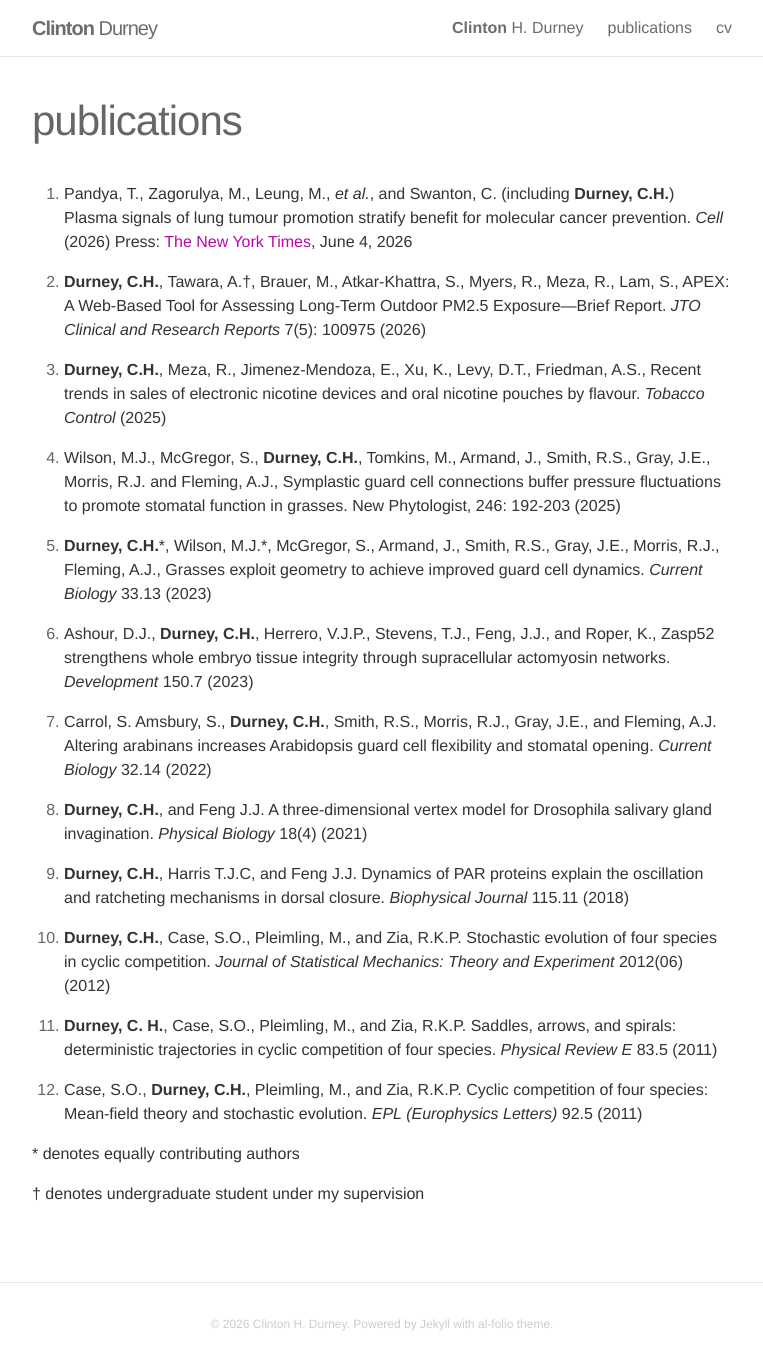
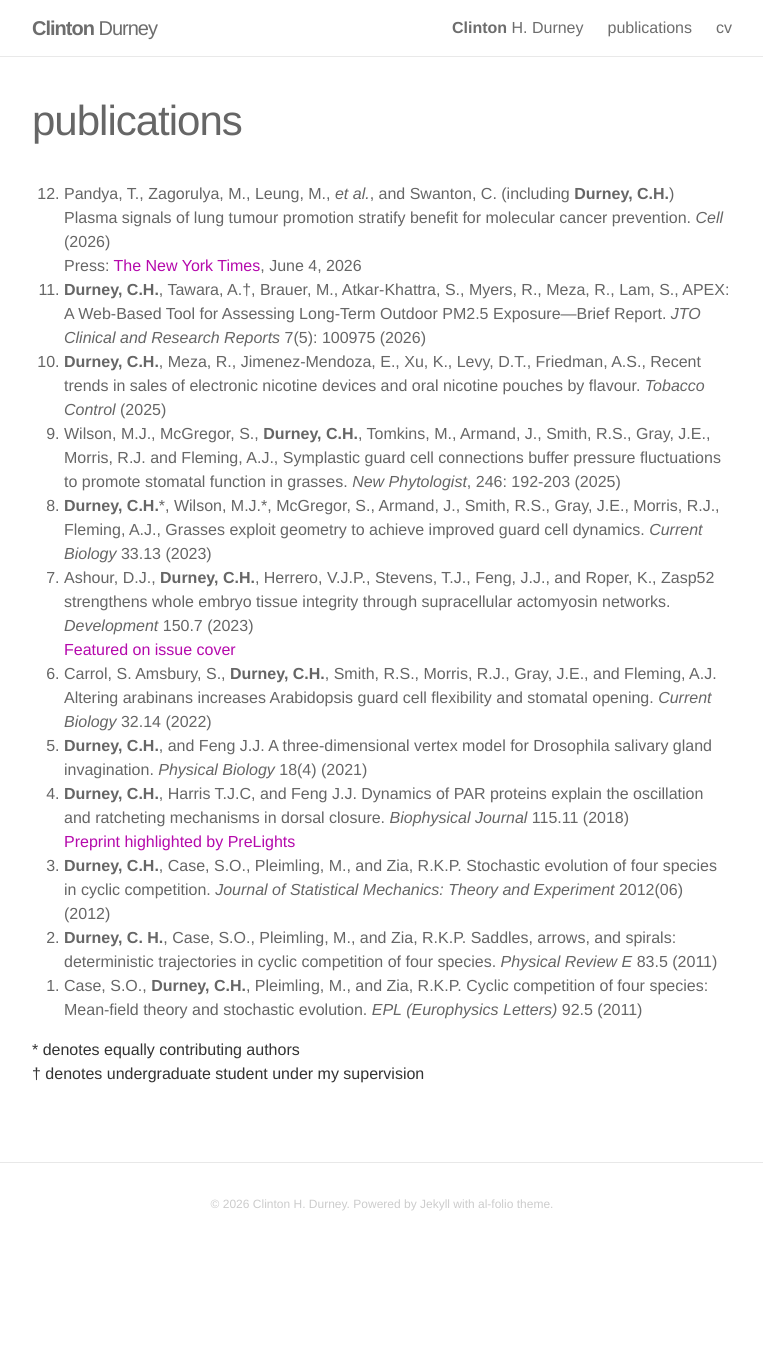
Before and after one commit to clintondurney/clintondurney.github.io, a Jekyll site: the page built from _pages/publications.md, in a window 1280 px wide and 1365 px high. Shown: the whole window, without its empty margins (258-1021 px from the left). Built offline with Jekyll 4.4.1, drawn with Linux system fonts in a browser that asks for light colours; nearby versions of some CDN libraries.

Commit message:
update with highlights

```diff
--- a/_pages/publications.md
+++ b/_pages/publications.md
@@ -4,32 +4,34 @@ permalink: /publications/
 title: publications
 ---
 
-12. Pandya, T., Zagorulya, M., Leung, M., _et al._, and Swanton, C. (including **Durney, C.H.**) Plasma signals of lung tumour promotion stratify benefit for molecular cancer prevention. _Cell_ (2026)
-    Press: [The New York Times](https://www.nytimes.com/2026/06/04/well/lung-cancer-prevention.html?unlocked_article_code=1.nlA.22yd.lOSdAdPJuK8r&smid=url-share), June 4, 2026
+<ol reversed>
+  <li>Pandya, T., Zagorulya, M., Leung, M., <em>et al.</em>, and Swanton, C. (including <strong>Durney, C.H.</strong>) Plasma signals of lung tumour promotion stratify benefit for molecular cancer prevention. <em>Cell</em> (2026)<br>
+  Press: <a href="https://www.nytimes.com/2026/06/04/well/lung-cancer-prevention.html?unlocked_article_code=1.nlA.22yd.lOSdAdPJuK8r&smid=url-share">The New York Times</a>, June 4, 2026</li>
 
-13. **Durney, C.H.**, Tawara, A.&dagger;, Brauer, M., Atkar-Khattra, S., Myers, R., Meza, R., Lam, S., APEX: A Web-Based Tool for Assessing Long-Term Outdoor PM2.5 Exposure—Brief Report. _JTO Clinical and Research Reports_ 7(5): 100975 (2026)
+  <li><strong>Durney, C.H.</strong>, Tawara, A.&dagger;, Brauer, M., Atkar-Khattra, S., Myers, R., Meza, R., Lam, S., APEX: A Web-Based Tool for Assessing Long-Term Outdoor PM2.5 Exposure—Brief Report. <em>JTO Clinical and Research Reports</em> 7(5): 100975 (2026)</li>
 
-14. **Durney, C.H.**, Meza, R., Jimenez-Mendoza, E., Xu, K., Levy, D.T., Friedman, A.S., Recent trends in sales of electronic nicotine devices and oral nicotine pouches by flavour. _Tobacco Control_ (2025)
+  <li><strong>Durney, C.H.</strong>, Meza, R., Jimenez-Mendoza, E., Xu, K., Levy, D.T., Friedman, A.S., Recent trends in sales of electronic nicotine devices and oral nicotine pouches by flavour. <em>Tobacco Control</em> (2025)</li>
 
-15. Wilson, M.J., McGregor, S., **Durney, C.H.**, Tomkins, M., Armand, J., Smith, R.S., Gray, J.E., Morris, R.J. and Fleming, A.J., Symplastic guard cell connections buffer pressure fluctuations to promote stomatal function in grasses. New Phytologist, 246: 192-203 (2025)
+  <li>Wilson, M.J., McGregor, S., <strong>Durney, C.H.</strong>, Tomkins, M., Armand, J., Smith, R.S., Gray, J.E., Morris, R.J. and Fleming, A.J., Symplastic guard cell connections buffer pressure fluctuations to promote stomatal function in grasses. <em>New Phytologist</em>, 246: 192-203 (2025)</li>
 
-16. **Durney, C.H.**\*, Wilson, M.J.\*, McGregor, S., Armand, J., Smith, R.S., Gray, J.E., Morris, R.J., Fleming, A.J., Grasses exploit geometry to achieve improved guard cell dynamics. _Current Biology_ 33.13 (2023)
+  <li><strong>Durney, C.H.</strong>*, Wilson, M.J.*, McGregor, S., Armand, J., Smith, R.S., Gray, J.E., Morris, R.J., Fleming, A.J., Grasses exploit geometry to achieve improved guard cell dynamics. <em>Current Biology</em> 33.13 (2023)</li>
 
-17. Ashour, D.J., **Durney, C.H.**, Herrero, V.J.P., Stevens, T.J., Feng, J.J., and Roper, K., Zasp52 strengthens whole embryo tissue integrity through supracellular actomyosin networks. _Development_ 150.7 (2023)
+  <li>Ashour, D.J., <strong>Durney, C.H.</strong>, Herrero, V.J.P., Stevens, T.J., Feng, J.J., and Roper, K., Zasp52 strengthens whole embryo tissue integrity through supracellular actomyosin networks. <em>Development</em> 150.7 (2023)<br>
+  <a href="/assets/img/Dina_Cover_Image.jpg">Featured on issue cover</a></li>
 
-18. Carrol, S. Amsbury, S., **Durney, C.H.**, Smith, R.S., Morris, R.J., Gray, J.E., and Fleming, A.J. Altering arabinans increases Arabidopsis guard cell flexibility and stomatal opening. _Current Biology_ 32.14 (2022)
+  <li>Carrol, S. Amsbury, S., <strong>Durney, C.H.</strong>, Smith, R.S., Morris, R.J., Gray, J.E., and Fleming, A.J. Altering arabinans increases Arabidopsis guard cell flexibility and stomatal opening. <em>Current Biology</em> 32.14 (2022)</li>
 
-19. **Durney, C.H.**, and Feng J.J. A three-dimensional vertex model for Drosophila salivary gland invagination. _Physical Biology_ 18(4) (2021)
+  <li><strong>Durney, C.H.</strong>, and Feng J.J. A three-dimensional vertex model for Drosophila salivary gland invagination. <em>Physical Biology</em> 18(4) (2021)</li>
 
-20. **Durney, C.H.**, Harris T.J.C, and Feng J.J. Dynamics of PAR proteins explain the oscillation and ratcheting mechanisms in dorsal closure. _Biophysical Journal_ 115.11 (2018)
+  <li><strong>Durney, C.H.</strong>, Harris T.J.C, and Feng J.J. Dynamics of PAR proteins explain the oscillation and ratcheting mechanisms in dorsal closure. <em>Biophysical Journal</em> 115.11 (2018)<br>
+  <a href="https://prelights.biologists.com/highlights/dynamics-par-proteins-explain-oscillation-ratcheting-mechanisms-dorsal-closure/">Preprint highlighted by PreLights</a></li>
 
-21. **Durney, C.H.**, Case, S.O., Pleimling, M., and Zia, R.K.P. Stochastic evolution of four species in cyclic competition. _Journal of Statistical Mechanics: Theory and Experiment_ 2012(06) (2012)
+  <li><strong>Durney, C.H.</strong>, Case, S.O., Pleimling, M., and Zia, R.K.P. Stochastic evolution of four species in cyclic competition. <em>Journal of Statistical Mechanics: Theory and Experiment</em> 2012(06) (2012)</li>
 
-22. **Durney, C. H.**, Case, S.O., Pleimling, M., and Zia, R.K.P. Saddles, arrows, and spirals: deterministic trajectories in cyclic competition of four species. _Physical Review E_ 83.5 (2011)
+  <li><strong>Durney, C. H.</strong>, Case, S.O., Pleimling, M., and Zia, R.K.P. Saddles, arrows, and spirals: deterministic trajectories in cyclic competition of four species. <em>Physical Review E</em> 83.5 (2011)</li>
 
-23. Case, S.O., **Durney, C.H.**, Pleimling, M., and Zia, R.K.P. Cyclic competition of four species: Mean-field theory and stochastic evolution. _EPL (Europhysics Letters)_ 92.5 (2011)
-    {:reversed="reversed"}
+  <li>Case, S.O., <strong>Durney, C.H.</strong>, Pleimling, M., and Zia, R.K.P. Cyclic competition of four species: Mean-field theory and stochastic evolution. <em>EPL (Europhysics Letters)</em> 92.5 (2011)</li>
+</ol>
 
 \* denotes equally contributing authors
-
 &dagger; denotes undergraduate student under my supervision
```
Also changed, not shown: 3 other files.
